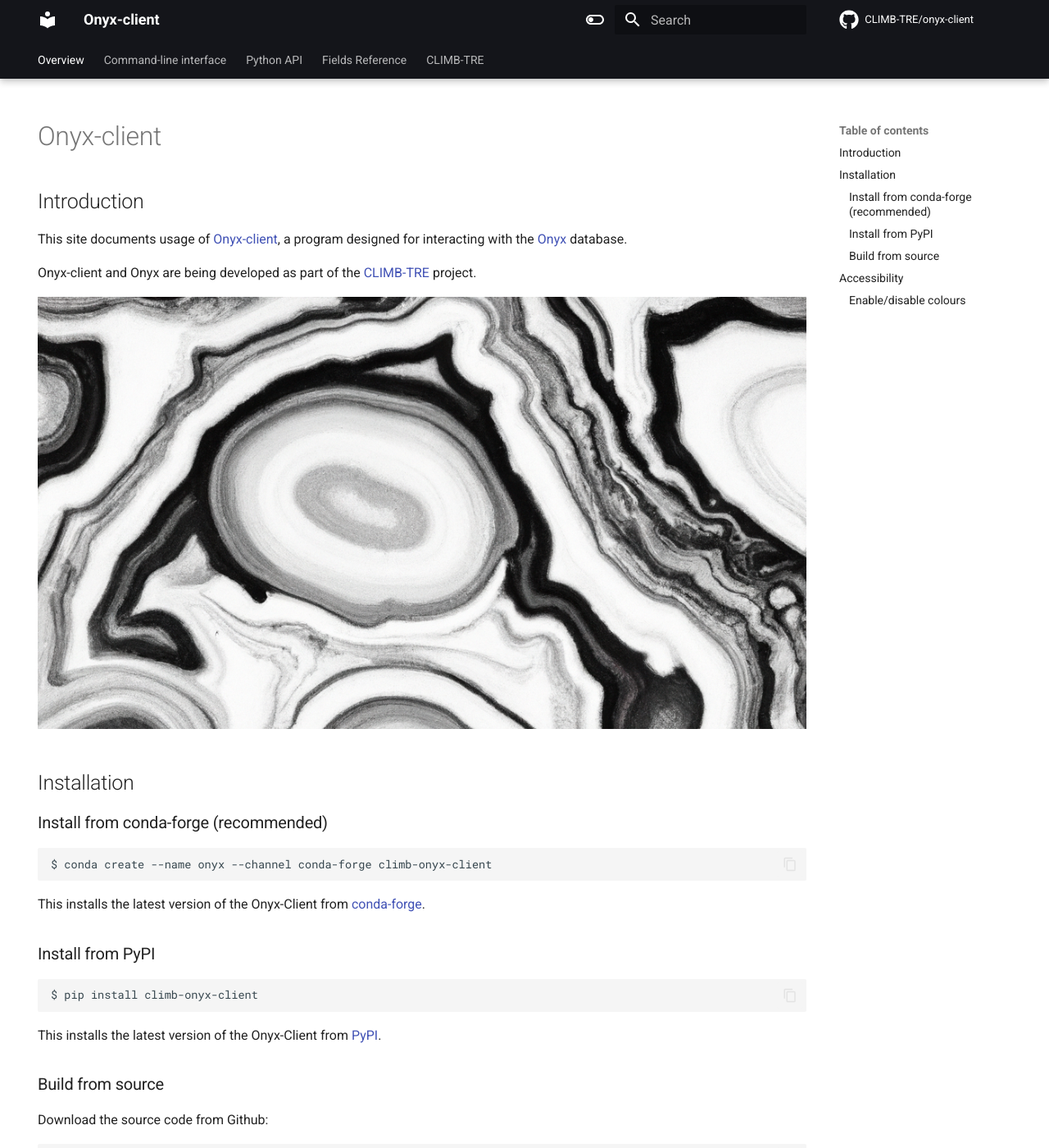
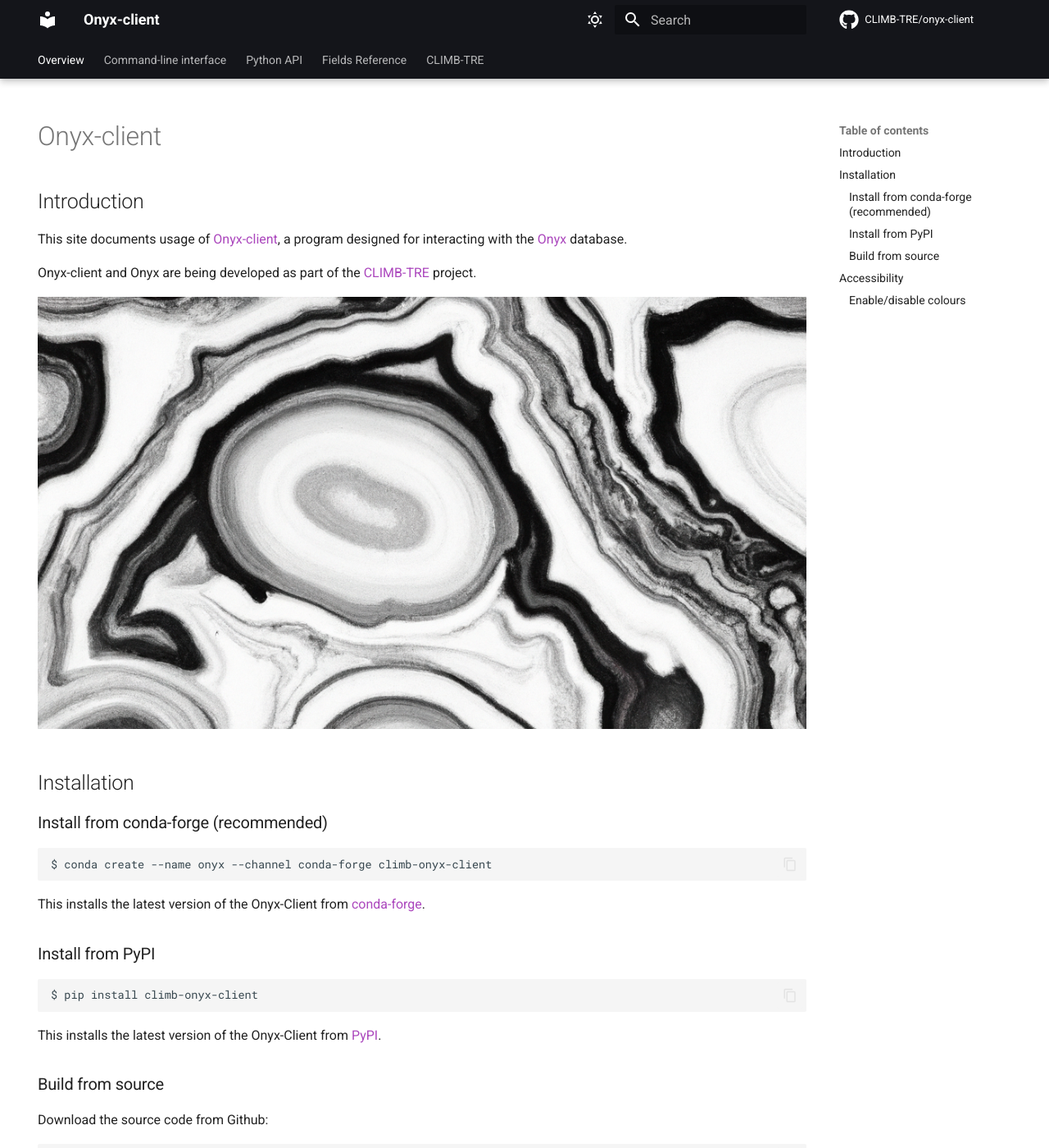
Before and after one commit to CLIMB-TRE/onyx-client, an MkDocs documentation site: the page built from docs/index.md, in a window 1280 px wide and 1400 px high. Shown: the whole window at 82% size. Built offline with MkDocs 1.6.1 and Material for MkDocs 9.7.7, drawn with Linux system fonts in a browser that asks for light colours; comment, search, counter and statistics services are not loaded.

Commit message:
Updated styling

```diff
--- /dev/null
+++ b/docs/stylesheets/extra.css
@@ -0,0 +1,9 @@
+[data-md-color-scheme="slate"][data-md-color-primary="black"] {
+    --md-typeset-a-color: rgb(171, 71, 189);
+    /* or any other hex value */
+}
+
+[data-md-color-primary="black"] {
+    --md-typeset-a-color: rgb(171, 71, 189);
+    /* or any other hex value */
+}
--- a/mkdocs.yml
+++ b/mkdocs.yml
@@ -13,9 +13,9 @@ theme:
     - media: "(prefers-color-scheme: light)"
       scheme: default
       primary: black
-      accent: teal
+      accent: purple
       toggle:
-        icon: material/toggle-switch-off-outline
+        icon: material/weather-sunny
         name: Switch to dark mode
 
     # Palette toggle for dark mode
@@ -24,7 +24,7 @@ theme:
       primary: black
       accent: purple
       toggle:
-        icon: material/toggle-switch
+        icon: material/weather-night
         name: Switch to light mode
 
   features:
@@ -67,6 +67,9 @@ markdown_extensions:
   - toc:
       permalink: true
 
+extra_css:
+  - stylesheets/extra.css
+
 nav:
   - Overview: index.md
   - Command-line interface:
```
